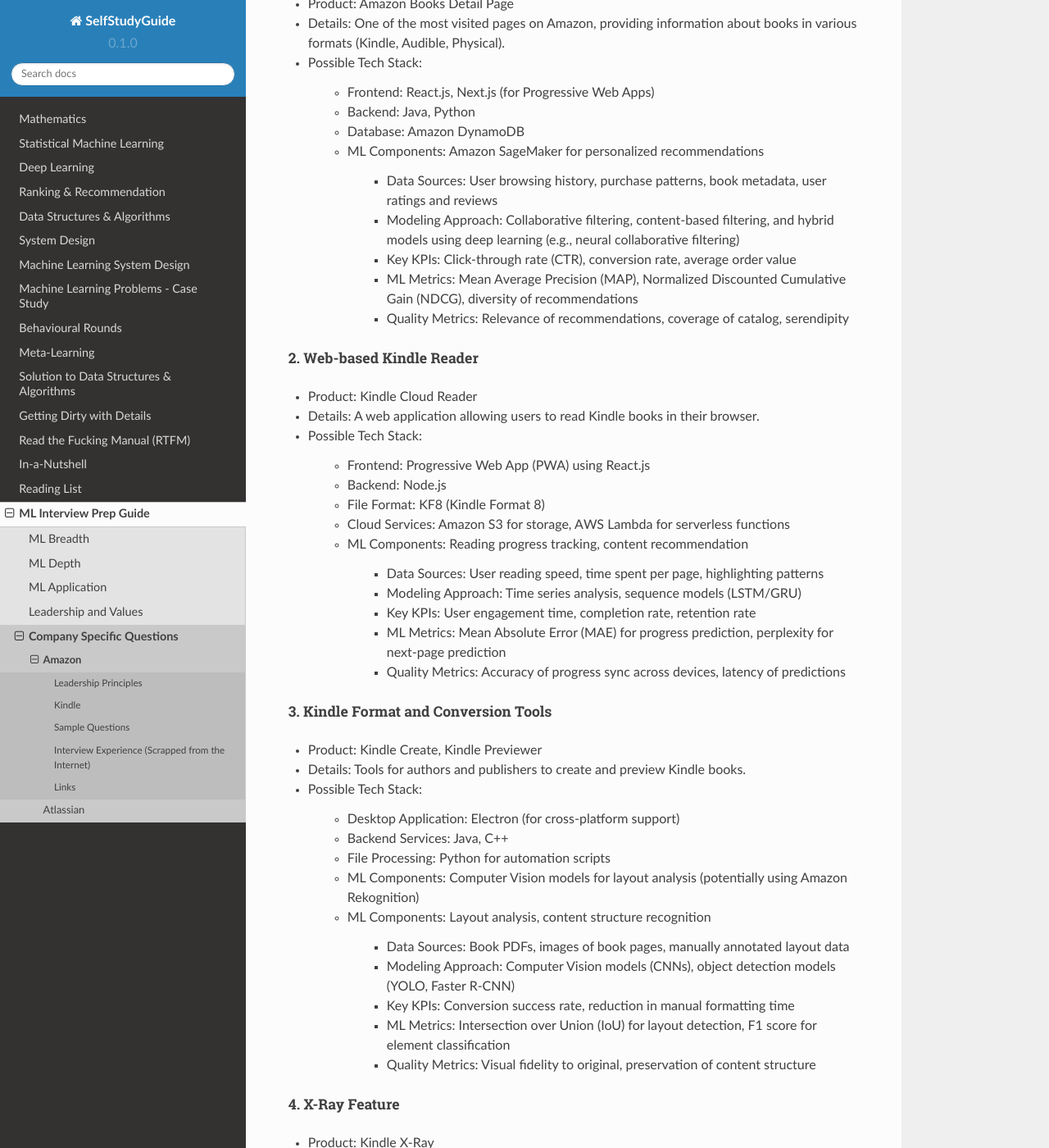
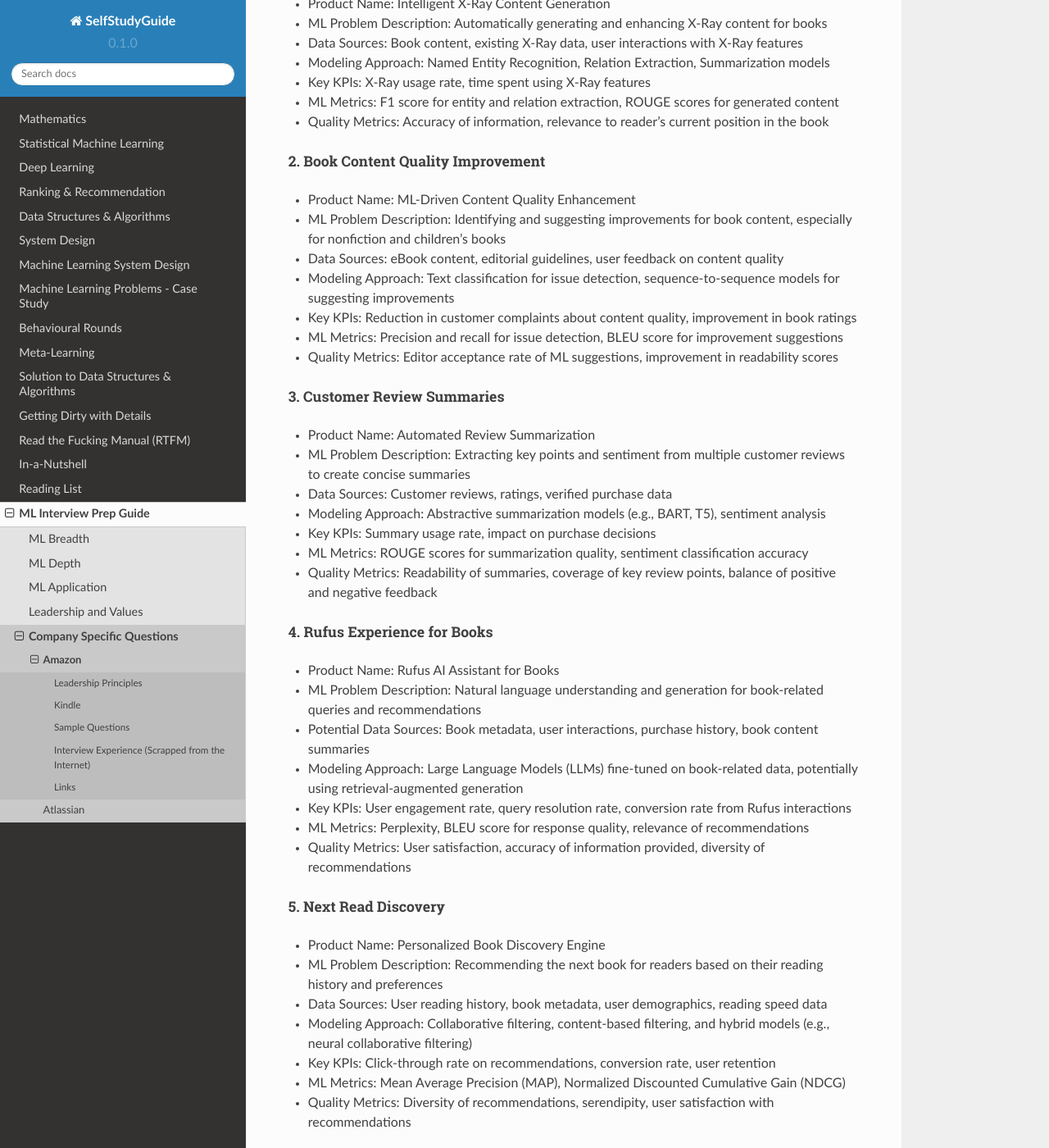
Before and after one commit to uselesstechjunks/leetcode, a Sphinx documentation site: the page built from docs/source/interviews/company/amzn.rst, in a window 1280 px wide and 1400 px high, scrolled down 3640 px. Shown: the whole window at 82% size. Built offline with Sphinx 7.4.7 and the Read the Docs theme 2.0.0, drawn with Linux system fonts in a browser that asks for light colours; some of the changed text lies outside the part shown.

Commit message:
Update amzn.rst (#297)

```diff
--- a/docs/source/interviews/company/amzn.rst
+++ b/docs/source/interviews/company/amzn.rst
@@ -117,144 +117,82 @@ Resources
 
 Existing Features
 --------------------------------------------------------------------------
-1. Book Detail Page
+1. X-Ray Feature Enhancement
 ^^^^^^^^^^^^^^^^^^^^^^^^^^^^^^^^^^^^^^^^^^^^^^^^^^^^^^^^^^^^^^^^^^^^^^^^^^
-- Product: Amazon Books Detail Page
-- Details: One of the most visited pages on Amazon, providing information about books in various formats (Kindle, Audible, Physical).
-- Possible Tech Stack:
+- Product Name: Intelligent X-Ray Content Generation
+- ML Problem Description: Automatically generating and enhancing X-Ray content for books
+- Data Sources: Book content, existing X-Ray data, user interactions with X-Ray features
+- Modeling Approach: Named Entity Recognition, Relation Extraction, Summarization models
+- Key KPIs: X-Ray usage rate, time spent using X-Ray features
+- ML Metrics: F1 score for entity and relation extraction, ROUGE scores for generated content
+- Quality Metrics: Accuracy of information, relevance to reader's current position in the book
 
-	- Frontend: React.js, Next.js (for Progressive Web Apps)
-	- Backend: Java, Python
-	- Database: Amazon DynamoDB
-	- ML Components: Amazon SageMaker for personalized recommendations
+2. Book Content Quality Improvement
+^^^^^^^^^^^^^^^^^^^^^^^^^^^^^^^^^^^^^^^^^^^^^^^^^^^^^^^^^^^^^^^^^^^^^^^^^^
+- Product Name: ML-Driven Content Quality Enhancement
+- ML Problem Description: Identifying and suggesting improvements for book content, especially for nonfiction and children's books
+- Data Sources: eBook content, editorial guidelines, user feedback on content quality
+- Modeling Approach: Text classification for issue detection, sequence-to-sequence models for suggesting improvements
+- Key KPIs: Reduction in customer complaints about content quality, improvement in book ratings
+- ML Metrics: Precision and recall for issue detection, BLEU score for improvement suggestions
+- Quality Metrics: Editor acceptance rate of ML suggestions, improvement in readability scores
 
-		- Data Sources: User browsing history, purchase patterns, book metadata, user ratings and reviews
-		- Modeling Approach: Collaborative filtering, content-based filtering, and hybrid models using deep learning (e.g., neural collaborative filtering)
-		- Key KPIs: Click-through rate (CTR), conversion rate, average order value
-		- ML Metrics: Mean Average Precision (MAP), Normalized Discounted Cumulative Gain (NDCG), diversity of recommendations
-		- Quality Metrics: Relevance of recommendations, coverage of catalog, serendipity
+3. Customer Review Summaries
+^^^^^^^^^^^^^^^^^^^^^^^^^^^^^^^^^^^^^^^^^^^^^^^^^^^^^^^^^^^^^^^^^^^^^^^^^^
+- Product Name: Automated Review Summarization
+- ML Problem Description: Extracting key points and sentiment from multiple customer reviews to create concise summaries
+- Data Sources: Customer reviews, ratings, verified purchase data
+- Modeling Approach: Abstractive summarization models (e.g., BART, T5), sentiment analysis
+- Key KPIs: Summary usage rate, impact on purchase decisions
+- ML Metrics: ROUGE scores for summarization quality, sentiment classification accuracy
+- Quality Metrics: Readability of summaries, coverage of key review points, balance of positive and negative feedback
 
-2. Web-based Kindle Reader
+4. Rufus Experience for Books
 ^^^^^^^^^^^^^^^^^^^^^^^^^^^^^^^^^^^^^^^^^^^^^^^^^^^^^^^^^^^^^^^^^^^^^^^^^^
-- Product: Kindle Cloud Reader
-- Details: A web application allowing users to read Kindle books in their browser.
-- Possible Tech Stack:
+- Product Name: Rufus AI Assistant for Books
+- ML Problem Description: Natural language understanding and generation for book-related queries and recommendations
+- Potential Data Sources: Book metadata, user interactions, purchase history, book content summaries
+- Modeling Approach: Large Language Models (LLMs) fine-tuned on book-related data, potentially using retrieval-augmented generation
+- Key KPIs: User engagement rate, query resolution rate, conversion rate from Rufus interactions
+- ML Metrics: Perplexity, BLEU score for response quality, relevance of recommendations
+- Quality Metrics: User satisfaction, accuracy of information provided, diversity of recommendations
 
-	- Frontend: Progressive Web App (PWA) using React.js
-	- Backend: Node.js
-	- File Format: KF8 (Kindle Format 8)
-	- Cloud Services: Amazon S3 for storage, AWS Lambda for serverless functions
-	- ML Components: Reading progress tracking, content recommendation
+5. Next Read Discovery
+^^^^^^^^^^^^^^^^^^^^^^^^^^^^^^^^^^^^^^^^^^^^^^^^^^^^^^^^^^^^^^^^^^^^^^^^^^
+- Product Name: Personalized Book Discovery Engine
+- ML Problem Description: Recommending the next book for readers based on their reading history and preferences
+- Data Sources: User reading history, book metadata, user demographics, reading speed data
+- Modeling Approach: Collaborative filtering, content-based filtering, and hybrid models (e.g., neural collaborative filtering)
+- Key KPIs: Click-through rate on recommendations, conversion rate, user retention
+- ML Metrics: Mean Average Precision (MAP), Normalized Discounted Cumulative Gain (NDCG)
+- Quality Metrics: Diversity of recommendations, serendipity, user satisfaction with recommendations
 
-		- Data Sources: User reading speed, time spent per page, highlighting patterns
-		- Modeling Approach: Time series analysis, sequence models (LSTM/GRU)
-		- Key KPIs: User engagement time, completion rate, retention rate
-		- ML Metrics: Mean Absolute Error (MAE) for progress prediction, perplexity for next-page prediction
-		- Quality Metrics: Accuracy of progress sync across devices, latency of predictions
+6. Book Club Recommendation System
+^^^^^^^^^^^^^^^^^^^^^^^^^^^^^^^^^^^^^^^^^^^^^^^^^^^^^^^^^^^^^^^^^^^^^^^^^^
+- Product Name: AI-Powered Book Club Matcher
+- ML Problem Description: Matching readers with suitable book clubs based on reading preferences and social factors
+- Data Sources: User reading history, book club data, social interaction data from Goodreads
+- Modeling Approach: Clustering algorithms, Graph Neural Networks for social connections
+- Key KPIs: Book club join rate, member retention rate, engagement in book discussions
+- ML Metrics: Silhouette score for clustering quality, link prediction accuracy in social graphs
+- Quality Metrics: User satisfaction with book club matches, diversity of book club suggestions
 
-3. Kindle Format and Conversion Tools
+7. Image Rendering Optimization
 ^^^^^^^^^^^^^^^^^^^^^^^^^^^^^^^^^^^^^^^^^^^^^^^^^^^^^^^^^^^^^^^^^^^^^^^^^^
-- Product: Kindle Create, Kindle Previewer
-- Details: Tools for authors and publishers to create and preview Kindle books.
-- Possible Tech Stack:
+- Product Name: Adaptive eBook Image Optimization
+- ML Problem Description: Optimizing image rendering for various devices and screen sizes while maintaining quality
+- Data Sources: Original book images, device specifications, user feedback on image quality
+- Modeling Approach: Computer Vision models for image quality assessment, Generative AI for image enhancement
+- Key KPIs: User satisfaction with image quality, reduction in image-related complaints
+- ML Metrics: Structural Similarity Index (SSIM), Peak Signal-to-Noise Ratio (PSNR)
+- Quality Metrics: Loading speed of images, preservation of important details across devices
 
-	- Desktop Application: Electron (for cross-platform support)
-	- Backend Services: Java, C++
-	- File Processing: Python for automation scripts
-	- ML Components: Computer Vision models for layout analysis (potentially using Amazon Rekognition)
-	- ML Components: Layout analysis, content structure recognition
+For each of these products, it's important to also consider:
 
-		- Data Sources: Book PDFs, images of book pages, manually annotated layout data
-		- Modeling Approach: Computer Vision models (CNNs), object detection models (YOLO, Faster R-CNN)
-		- Key KPIs: Conversion success rate, reduction in manual formatting time
-		- ML Metrics: Intersection over Union (IoU) for layout detection, F1 score for element classification
-		- Quality Metrics: Visual fidelity to original, preservation of content structure
-
-4. X-Ray Feature
-^^^^^^^^^^^^^^^^^^^^^^^^^^^^^^^^^^^^^^^^^^^^^^^^^^^^^^^^^^^^^^^^^^^^^^^^^^
-- Product: Kindle X-Ray
-- Details: Provides additional information about books, such as character descriptions and important terms.
-- Possible Tech Stack:
-
-	- Backend: Java
-	- Natural Language Processing: Amazon Comprehend
-	- Database: Amazon Neptune for graph relationships
-	- ML Models: Custom models trained on Amazon SageMaker for entity recognition and relationship extraction
-
-		- ML Components: Entity recognition, relationship extraction
-		- Data Sources: Book text, external knowledge bases, user interactions with X-Ray
-		- Modeling Approach: Named Entity Recognition (NER), Relation Extraction models, Graph Neural Networks
-		- Key KPIs: X-Ray usage rate, user satisfaction scores
-		- ML Metrics: Precision, Recall, and F1 score for entity and relation extraction
-		- Quality Metrics: Relevance of extracted information, coverage of key book elements
-
-5. Personal Documents Service
-^^^^^^^^^^^^^^^^^^^^^^^^^^^^^^^^^^^^^^^^^^^^^^^^^^^^^^^^^^^^^^^^^^^^^^^^^^
-- Product: Send to Kindle
-- Details: Allows users to send personal documents to their Kindle devices or apps.
-- Possible Tech Stack:
-
-	- Backend: Java, Python
-	- File Conversion: Calibre (open-source e-book management)
-	- Cloud Services: Amazon S3 for storage, AWS Step Functions for workflow management
-	- ML Components: Amazon Textract for document analysis
-	- ML Components: Document analysis, format detection
-
-		- Data Sources: User-uploaded documents, conversion logs
-		- Modeling Approach: Document classification models, OCR for scanned documents
-		- Key KPIs: Successful conversion rate, user satisfaction with converted documents
-		- ML Metrics: Accuracy of document type classification, character error rate for OCR
-		- Quality Metrics: Fidelity of converted document to original, preservation of formatting
-
-6. Kindle Periodicals
-^^^^^^^^^^^^^^^^^^^^^^^^^^^^^^^^^^^^^^^^^^^^^^^^^^^^^^^^^^^^^^^^^^^^^^^^^^
-- Product: Kindle Magazines and Newspapers
-- Details: Delivery and rendering of periodical content on Kindle devices and apps.
-- Possible Tech Stack:
-
-	- Content Management: Custom CMS built on Java
-	- Delivery System: Amazon Simple Notification Service (SNS)
-	- Rendering Engine: Custom engine optimized for periodical layout
-	- ML Components: Recommendation systems using Amazon Personalize
-	- ML Components: Content recommendation, auto-summarization
-
-		- Data Sources: User reading history, article metadata, full text of articles
-		- Modeling Approach: Topic modeling (LDA), sequence-to-sequence models for summarization
-		- Key KPIs: Subscriber retention rate, article read-through rate
-		- ML Metrics: Topic coherence for content categorization, ROUGE scores for summarization
-		- Quality Metrics: Diversity of recommended content, readability of summaries
-
-7. Book Sample Rendering
-^^^^^^^^^^^^^^^^^^^^^^^^^^^^^^^^^^^^^^^^^^^^^^^^^^^^^^^^^^^^^^^^^^^^^^^^^^
-- Product: Kindle Book Samples
-- Details: Generates and serves book samples for potential buyers.
-- Possible Tech Stack:
-
-	- Backend: Java
-	- File Processing: Custom rendering engine
-	- Cloud Services: Amazon CloudFront for content delivery
-	- ML Components: Amazon SageMaker for optimizing sample selection
-	- ML Components: Sample selection optimization
-
-		- Data Sources: User engagement with samples, conversion rates, book content
-		- Modeling Approach: Reinforcement learning for sample selection, sentiment analysis of sample content
-		- Key KPIs: Sample-to-purchase conversion rate, user engagement with samples
-		- ML Metrics: Cumulative reward in RL model, accuracy of sentiment prediction
-		- Quality Metrics: Representativeness of sample, balance between intrigue and information
-
-For all these components, consider additional cross-cutting metrics:
-
-- Latency: Ensure ML models can provide predictions in real-time where needed
-- Scalability: Models should handle the large volume of Amazon's book catalog and user base
-- Fairness: Monitor for biases in recommendations or content processing across different user groups or book categories
-- Interpretability: Where possible, provide explanations for recommendations or decisions made by ML models
-
-When designing these systems, also consider:
-
-- Data privacy and security, especially for user-specific data
-- Compliance with regional regulations (e.g., GDPR)
-- A/B testing frameworks to validate improvements
-- Feedback loops to continuously improve model performance based on user interactions
+- Scalability of the ML solutions to handle Amazon's vast user base and book catalog
+- Privacy and security measures, especially when dealing with user data
+- Fairness and bias mitigation in recommendations and content generation
+- Interpretability of ML models, where applicable, to provide transparent recommendations or decisions to users and stakeholders
 
 Claude Generated Problem List
 --------------------------------------------------------------------------
```
